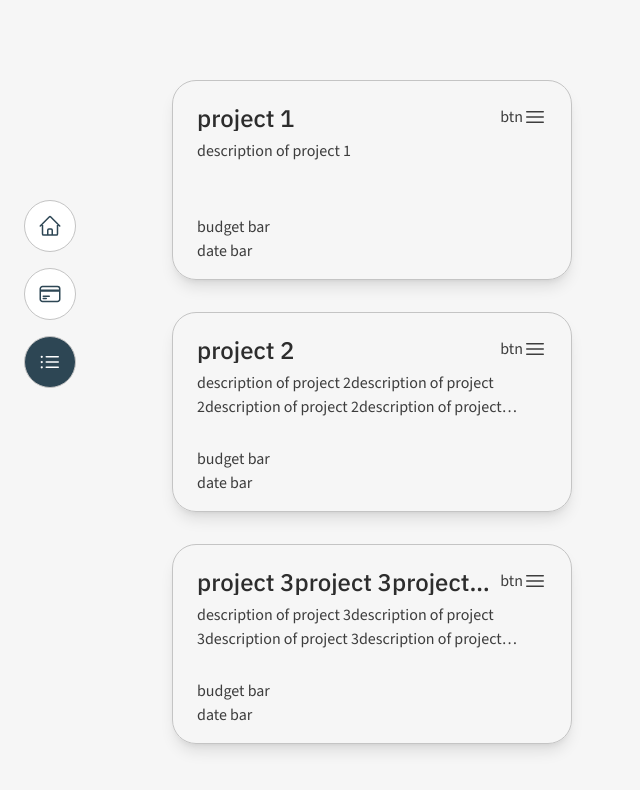
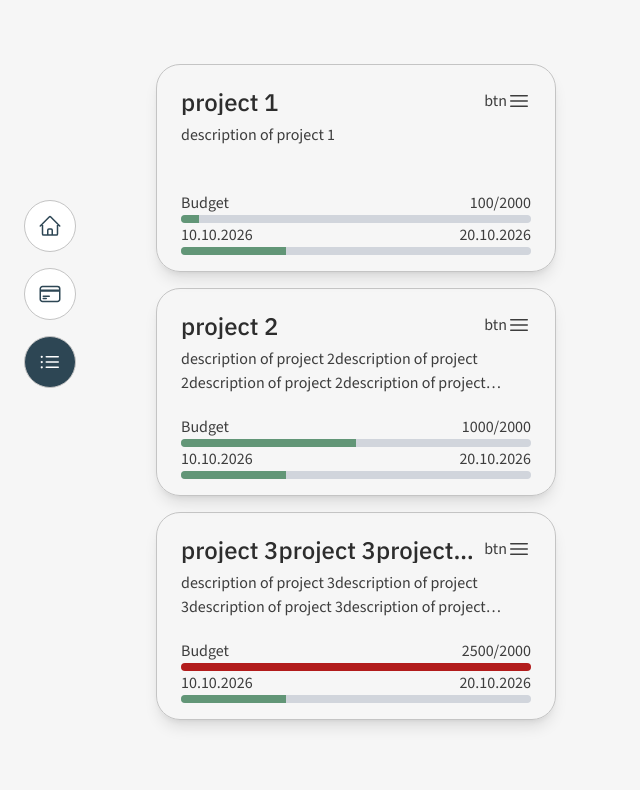
Before and after one commit to Asymphia/matdev-pm, a Next.js app: page /projects in a window 1280 px wide. Shown: the top 790 px of the page, without its empty margins (0-640 px from the left). Built offline with nearby package versions, Linux system fonts and the light colour scheme.

Commit message:
add: ProgressBar

```diff
--- a/app/projects/page.tsx
+++ b/app/projects/page.tsx
@@ -1,15 +1,18 @@
 import ProjectItem from "@/components/project/ProjectItem";
-
 
 const ProjectsPage = () => {
   return (
-    <div>
+    <div className="flec flex-col gap-4">
       {projects.map((project) => (
         <ProjectItem
-            key={project.id}
-            id = {project.id}
-            name = {project.name}
-            description={project.description}
+          key={project.id}
+          id={project.id}
+          name={project.name}
+          description={project.description}
+          startDate={new Date(project.startDate)}
+          endDate={new Date(project.endDate)}
+          budget={project.budget}
+          amountSpent={project.amountSpent}
         />
       ))}
     </div>
@@ -23,24 +26,29 @@ const projects = [
     id: "1",
     name: "project 1",
     description: "description of project 1",
-    startDate: "10.10.2026",
-    endDate: "10.20.2026",
-    budget: "2000",
+    startDate: "2026.10.10",
+    endDate: "2026.10.20",
+    amountSpent: 100,
+    budget: 2000,
   },
   {
     id: "2",
     name: "project 2",
-    description: "description of project 2description of project 2description of project 2description of project 2description of project 2description of project 2description of project 2description of project 2description of project 2description of project 2description of project 2",
-    startDate: "10.10.2026",
-    endDate: "10.20.2026",
-    budget: "2000",
+    description:
+      "description of project 2description of project 2description of project 2description of project 2description of project 2description of project 2description of project 2description of project 2description of project 2description of project 2description of project 2",
+    startDate: "2026.10.10",
+    endDate: "2026.10.20",
+    amountSpent: 1000,
+    budget: 2000,
   },
   {
     id: "3",
     name: "project 3project 3project 3project 3",
-    description: "description of project 3description of project 3description of project 3description of project 3description of project 3",
-    startDate: "10.10.2026",
-    endDate: "10.20.2026",
-    budget: "2000",
+    description:
+      "description of project 3description of project 3description of project 3description of project 3description of project 3",
+    startDate: "2026.10.10",
+    endDate: "2026.10.20",
+    amountSpent: 2500,
+    budget: 2000,
   },
 ];
--- a/components/project/ProgressBar.tsx
+++ b/components/project/ProgressBar.tsx
@@ -0,0 +1,15 @@
+
+const ProgressBar = ({name, progress, limit} : {name : string, progress : number, limit : string}) => {
+    return (
+        <div className="w-full">
+            <div className="flex justify-between"><div>{name}</div>{limit}</div>
+            <div className="h-2 bg-gray-300 rounded-full overflow-hidden">
+                <div className={`h-2 transition-all duration-500 ease-out ${progress<100 ? "bg-primary-500" : "bg-error"}`} style={{ width: `${progress}%` }}>
+
+                </div>
+            </div>
+        </div>
+    )
+}
+
+export default ProgressBar;
--- a/components/project/ProjectItem.tsx
+++ b/components/project/ProjectItem.tsx
@@ -1,16 +1,26 @@
 import { Bars3Icon } from "@heroicons/react/24/outline";
+import ProgressBar from "./ProgressBar";
 
 const ProjectItem = ({
   id,
   name,
   description,
+  startDate,
+  endDate,
+  budget,
+  amountSpent,
 }: {
   id: string;
   name: string;
   description: string;
+  startDate: Date;
+  endDate: Date;
+  budget: number;
+  amountSpent: number;
 }) => {
+
   return (
-    <div className="flex flex-col justify-between m-8 p-6 pb-4 w-100 h-50 shadow-lg rounded-3xl border border-border">
+    <div className="flex flex-col justify-between m-4 p-6 pb-4 w-100 h-52 shadow-lg rounded-3xl border border-border">
       <div>
         <div className="w-full flex justify-between">
           <div className="line-clamp-1 mb-2">
@@ -25,11 +35,18 @@ const ProjectItem = ({
       </div>
       <div>
         <div className="mb-0">
-          budget bar
+          <ProgressBar name={"Budget"}
+          progress={calculateBudgetDiff(budget, amountSpent)}
+          limit={amountSpent + '/' + budget}
+          />
           {/* budget bar */}
         </div>
         <div>
-          date bar
+          <ProgressBar
+            name={startDate.toLocaleDateString("pl-PL")}
+            progress={30}
+            limit={endDate.toLocaleDateString("pl-PL")}
+          />
           {/* date bar */}
         </div>
       </div>
@@ -38,3 +55,19 @@ const ProjectItem = ({
 };
 
 export default ProjectItem;
+
+//   obliczanie progressu projektu na podstawie daty
+//   trzeba by się zastanowić jak dni oraz długość przekładają się na postęp
+//
+//   const calculateDateDiff = () => {
+//     const diffInMins = endDate.getTime() - startDate.getTime();
+//     const diffInDays = diffInMins / (1000 * 60 * 60 * 24);
+//     if(diffInDays > 28) {
+//         const diffInMonths = Math.floor(diffInDays/)
+//     }
+//     return Math.ceil(diffInDays);
+//   };
+
+const calculateBudgetDiff = (budget:number, amountSpent:number) => {
+    return (amountSpent / budget)*100;
+}
```
